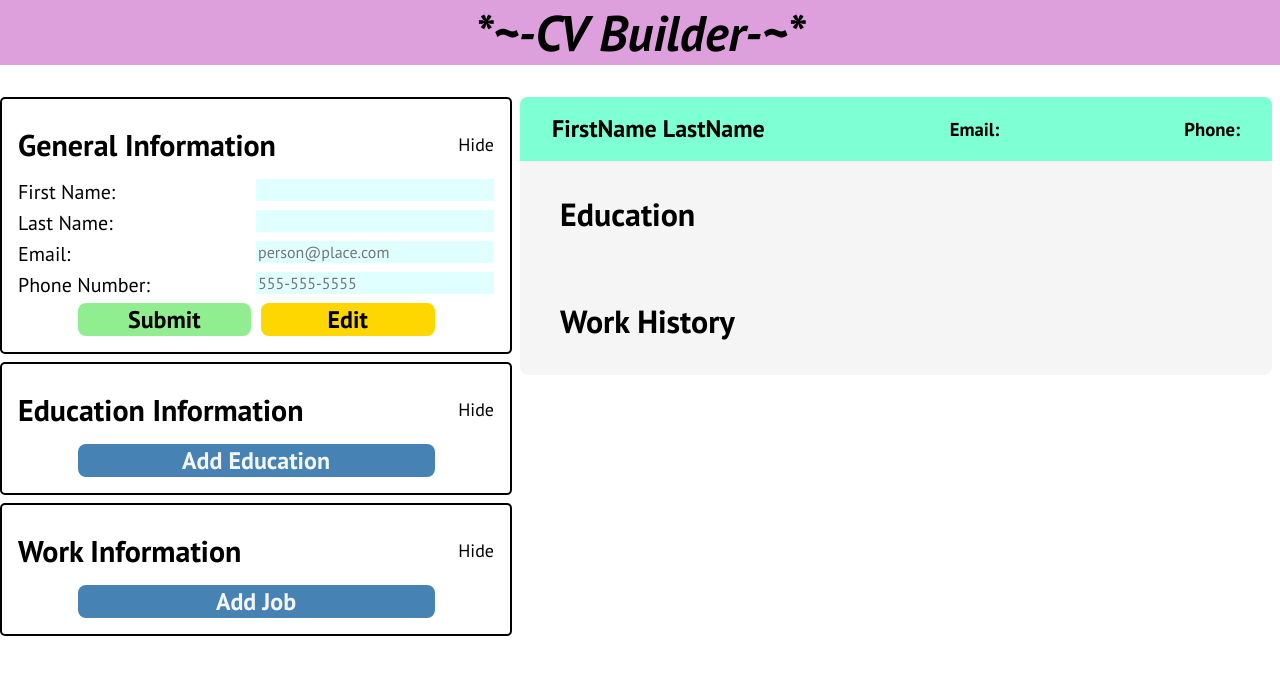
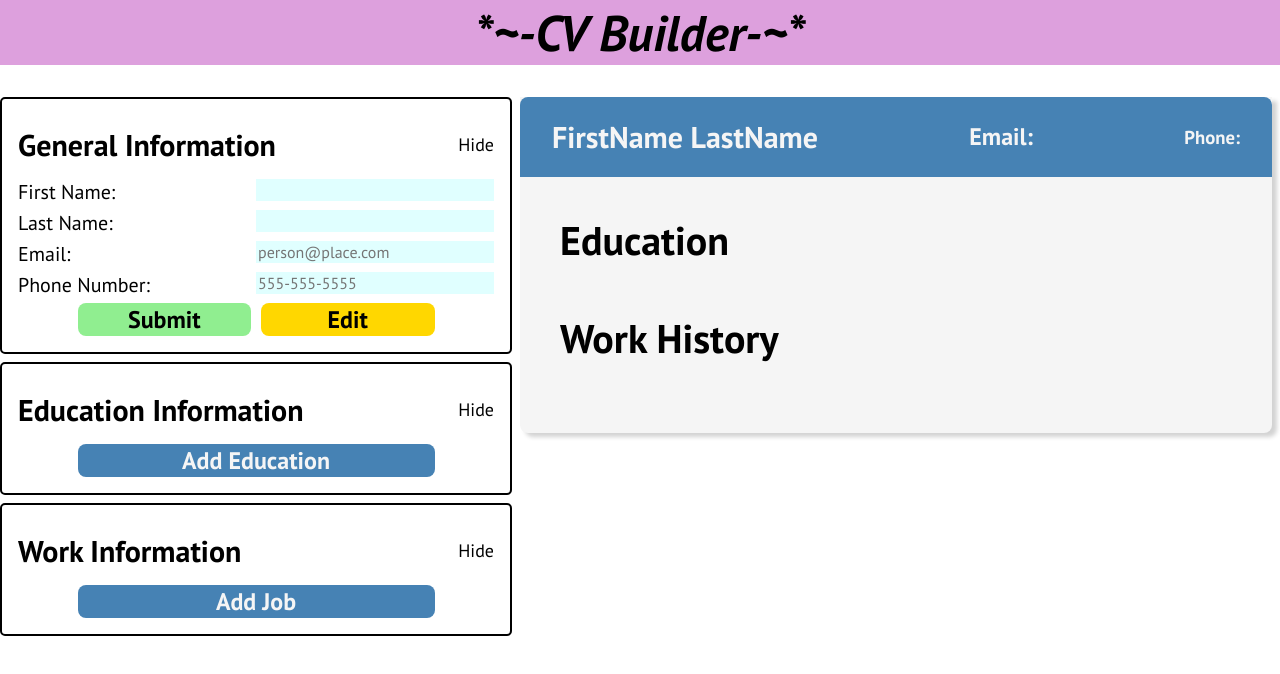
Before and after one commit to JoshMerhar/TOP-CV-App, a React app in the folder TOP-CV-App/: page / in a window 1280 px wide. Shown: the top 674 px of the page. Built offline with nearby package versions, Linux system fonts and the light colour scheme; the HTML template or start-up script is replaced by a standard one.

Commit message:
Animate expansion and collapse of input blocks

```diff
--- a/TOP-CV-App/src/components/display-info.jsx
+++ b/TOP-CV-App/src/components/display-info.jsx
@@ -3,15 +3,15 @@ export default function DisplayInfo({ genInfo, educationInfo, workInfo }) {
     <>
       <div className="document-display">
         <div className="general-info-display">
-          <h2>{genInfo.firstName} {genInfo.lastName}</h2>
-          <h3>Email: {genInfo.email}</h3>
-          <h3>Phone: {genInfo.phone}</h3>
+          <h2 className="displayed-name">{genInfo.firstName} {genInfo.lastName}</h2>
+          <h3 className="displayed-email">Email: {genInfo.email}</h3>
+          <h3 className="displayed-phone">Phone: {genInfo.phone}</h3>
         </div>
         <div className="education-info-display">
-          <h1>Education</h1>
+          <h1 className="education-main-title">Education</h1>
           {educationInfo.map((education) => (
-            <div key={education.id}>
-              <h3>{education.school}</h3>
+            <div key={education.id} className="displayed-education">
+              <h3 className="education-school">{education.school}</h3>
               <p>
                 {education.degree}<br></br>
                 <em>{education.fromYear} - {education.toYear}</em>
@@ -20,12 +20,12 @@ export default function DisplayInfo({ genInfo, educationInfo, workInfo }) {
             ))}
         </div>
         <div className="work-info-display">
-          <h1>Work History</h1>
+          <h1 className="work-main-title">Work History</h1>
           {workInfo.map((job) => (
-            <div key={job.id}>
-              <h3>{job.employer}</h3>
+            <div key={job.id} className="displayed-job">
+              <h3 className="job-employer">{job.employer}</h3>
               <p>
-                <strong>{job.title}</strong><br></br>
+                <strong className="job-title">{job.title}</strong><br></br>
                 <em>{job.startDate} - {job.endDate}</em><br></br>
                 {job.description}
               </p>
--- a/TOP-CV-App/src/components/education-info.jsx
+++ b/TOP-CV-App/src/components/education-info.jsx
@@ -8,6 +8,7 @@ export default function EducationInfo({ educationInfo, setEducationInfo }) {
     const [formData, setFormData] = useState([...educationInfo])
     const [editMode, setEditMode] = useState(true);
     const [isVisible, setIsVisible] = useState(true);
+    const [showInputs, setShowInputs] = useState(true);
 
     useEffect(() => {
       setFormData([...educationInfo]);
@@ -73,7 +74,19 @@ export default function EducationInfo({ educationInfo, setEducationInfo }) {
 
     function handleVisibleChange() {
       setIsVisible(!isVisible);
+      setEditMode(false);
     }
+
+    useEffect(() => {
+      if (isVisible) {
+        const timeout = setTimeout(() => {
+          setShowInputs(isVisible);
+        }, 500);
+        return () => clearTimeout(timeout);
+      } else {
+        setShowInputs(false);
+      }
+    }, [isVisible]);
 
     return (
       <>
@@ -82,8 +95,9 @@ export default function EducationInfo({ educationInfo, setEducationInfo }) {
             <div className="input-block-title">Education Information</div>
             <span className="toggle-visibility" onClick={handleVisibleChange}>{ isVisible ? 'Hide' : 'Show' }</span>
           </div>
+          <div className="input-component" style={{ maxHeight: isVisible ? '100vh' : '0px', overflow: showInputs ? 'visible' : 'hidden' }}>
             {educationInfo.map((education, index) => (
-            <div key={education.id} className="inputs-block" style={{ display: isVisible ? 'flex' : 'none' }}>
+              <div key={education.id} className="inputs-block">
                 <InfoInput
                   id={`school-${index}`}
                   label="School:"
@@ -113,7 +127,6 @@ export default function EducationInfo({ educationInfo, setEducationInfo }) {
                 <button type="button" id="remove-education-button" onClick={() => removeEducationSection(index)}>Remove</button>
               </div>
             ))}
-          <div className="input-component" style={{ display: isVisible ? 'flex' : 'none' }}>
               <div className="buttons-container education-buttons">
                 <button type="button" id="submit-education-button" className="submit-button" onClick={handleSubmit}>Submit</button>
                 <button type="button" id="edit-education-button" className="edit-button" onClick={editForm}>Edit</button>
--- a/TOP-CV-App/src/components/general-info.jsx
+++ b/TOP-CV-App/src/components/general-info.jsx
@@ -1,4 +1,4 @@
-import { useState } from 'react'
+import { useState, useEffect } from 'react'
 import InfoInput from './input'
 import '../styles/main.css'
 
@@ -7,6 +7,7 @@ export default function GeneralInfo({ genInfo, setGenInfo }) {
     const [formData, setFormData] = useState({ firstName: '', lastName: '', email: '', phone: ''  })
     const [editMode, setEditMode] = useState(true);
     const [isVisible, setIsVisible] = useState(true);
+    const [showInputs, setShowInputs] = useState(true);
 
     function handleChanges(id, value) {
       setFormData(prevData => ({
@@ -26,7 +27,19 @@ export default function GeneralInfo({ genInfo, setGenInfo }) {
 
     function handleVisibleChange() {
       setIsVisible(!isVisible);
+      setEditMode(false);
     }
+
+    useEffect(() => {
+      if (isVisible) {
+        const timeout = setTimeout(() => {
+          setShowInputs(isVisible);
+        }, 500);
+        return () => clearTimeout(timeout);
+      } else {
+        setShowInputs(false);
+      }
+    }, [isVisible]);
 
     return (
         <>
@@ -35,23 +48,19 @@ export default function GeneralInfo({ genInfo, setGenInfo }) {
               <div className="input-block-title">General Information</div>
               <span className="toggle-visibility" onClick={handleVisibleChange}>{ isVisible ? 'Hide' : 'Show' }</span>
             </div>
-            <div className="input-component" style={{ display: isVisible ? 'block' : 'none' }}>
+            <div className="input-component" style={{ maxHeight: isVisible ? '100vh' : '0px', overflow: showInputs ? 'visible' : 'hidden' }}>
               <InfoInput
                 id="firstName"
                 label="First Name:"
                 disabled={!editMode}
                 onChange={(value) => handleChanges('firstName', value)}
               />
-            </div>
-            <div className="input-component" style={{ display: isVisible ? 'block' : 'none' }}>
               <InfoInput
                 id="lastName"
                 label="Last Name:"
                 disabled={!editMode}
                 onChange={(value) => handleChanges('lastName', value)}
               />
-            </div>
-            <div className="input-component" style={{ display: isVisible ? 'block' : 'none' }}>
               <InfoInput
                 id="email"
                 label="Email:"
@@ -59,8 +68,6 @@ export default function GeneralInfo({ genInfo, setGenInfo }) {
                 disabled={!editMode}
                 onChange={(value) => handleChanges('email', value)}
               />
-            </div>
-            <div className="input-component" style={{ display: isVisible ? 'block' : 'none' }}>
               <InfoInput
                 id="phone"
                 label="Phone Number:"
@@ -68,8 +75,6 @@ export default function GeneralInfo({ genInfo, setGenInfo }) {
                 disabled={!editMode}
                 onChange={(value) => handleChanges('phone', value)}
               />
-            </div>
-            <div className="input-component" style={{ display: isVisible ? 'block' : 'none' }}>
               <div className="buttons-container">
                 <button type="button" id="submit-general-button" className="submit-button" onClick={handleSubmit}>Submit</button>
                 <button type="button" id="edit-general-button" className="edit-button" onClick={editForm}>Edit</button>
--- a/TOP-CV-App/src/components/work-info.jsx
+++ b/TOP-CV-App/src/components/work-info.jsx
@@ -8,6 +8,7 @@ export default function WorkInfo({ workInfo, setWorkInfo }) {
     const [formData, setFormData] = useState([...workInfo])
     const [editMode, setEditMode] = useState(true);
     const [isVisible, setIsVisible] = useState(true);
+    const [showInputs, setShowInputs] = useState(true);
 
     useEffect(() => {
       setFormData([...workInfo]);
@@ -74,7 +75,19 @@ export default function WorkInfo({ workInfo, setWorkInfo }) {
 
     function handleVisibleChange() {
       setIsVisible(!isVisible);
+      setEditMode(false);
     }
+
+    useEffect(() => {
+      if (isVisible) {
+        const timeout = setTimeout(() => {
+          setShowInputs(isVisible);
+        }, 500);
+        return () => clearTimeout(timeout);
+      } else {
+        setShowInputs(false);
+      }
+    }, [isVisible]);
 
     return (
         <>
@@ -83,8 +96,9 @@ export default function WorkInfo({ workInfo, setWorkInfo }) {
               <div className="input-block-title">Work Information</div>
               <span className="toggle-visibility" onClick={handleVisibleChange}>{ isVisible ? 'Hide' : 'Show' }</span>
             </div>
+            <div className="input-component" style={{ maxHeight: isVisible ? '100vh' : '0px', overflow: showInputs ? 'visible' : 'hidden' }}>
               {workInfo.map((job, index) => (
-              <div key={job.id} className="inputs-block" style={{ display: isVisible ? 'flex' : 'none' }}>
+                <div key={job.id} className="inputs-block">
                   <InfoInput
                     id={`employer-${index}`}
                     label="Employer:"
@@ -122,7 +136,6 @@ export default function WorkInfo({ workInfo, setWorkInfo }) {
                   <button type="button" id="remove-work-button" onClick={() => removeWorkSection(index)}>Remove</button>
                 </div>
               ))}
-            <div className="input-component" style={{ display: isVisible ? 'flex' : 'none' }}>
                 <div className="buttons-container work-buttons">
                   <button type="button" id="submit-work-button" className="submit-button" onClick={handleSubmit}>Submit</button>
                   <button type="button" id="edit-work-button" className="edit-button" onClick={editForm}>Edit</button>
--- a/TOP-CV-App/src/styles/main.css
+++ b/TOP-CV-App/src/styles/main.css
@@ -13,6 +13,10 @@ body {
 h1, h2, h3 {
     display: block;
     line-height: 1;
+}
+
+p {
+    margin: 0;
 }
 
 .top-banner {
@@ -76,6 +80,9 @@ h1, h2, h3 {
     display: flex;
     flex-direction: column;
     gap: 5px;
+    max-height: 0px;
+    overflow: hidden;
+    transition: max-height .5s ease;
 }
 
 .inputs-block div label {
@@ -188,6 +195,7 @@ textarea {
     width: 100%;
     background-color: whitesmoke;
     border-radius: 0 0 8px 8px;
+    box-shadow: 5px 4px 4px lightgray;
 }
 
 .general-info-display {
@@ -195,13 +203,50 @@ textarea {
     justify-content: space-between;
     align-items: center;
     padding: 0 2rem;
-    background-color: aquamarine;
+    background-color: steelblue;
+    color: whitesmoke;
     border-radius: 8px 8px 0 0;
+}
+
+.displayed-name {
+    font-size: 30px;
+}
+
+.displayed-email,
+.dispayed-phone {
+    font-size: 24px;
 }
 
 .education-info-display,
 .work-info-display {
     padding: 1rem 2.5rem;
+}
+
+.work-info-display {
+    padding-bottom: 3rem;
+}
+
+.work-info-display h1 {
+    margin-top: 0;
+}
+
+.education-main-title,
+.work-main-title {
+    font-size: 40px;
+}
+
+.displayed-job {
+    height: fit-content;
+}
+
+.education-school,
+.job-employer {
+    font-size: 28px;
+    margin-bottom: .5rem;
+}
+
+.job-title {
+    font-size: 20px;
 }
 
 @media (max-width: 1080px) {
```
Lines whose indentation alone changed are shown as unchanged.
